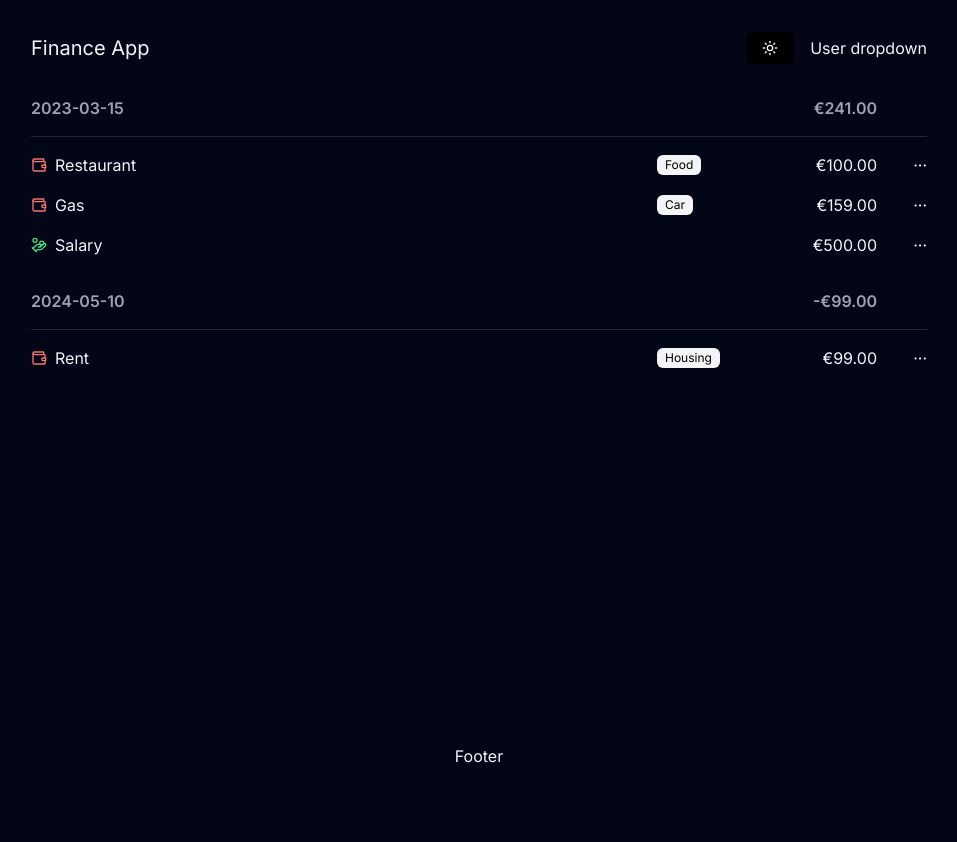
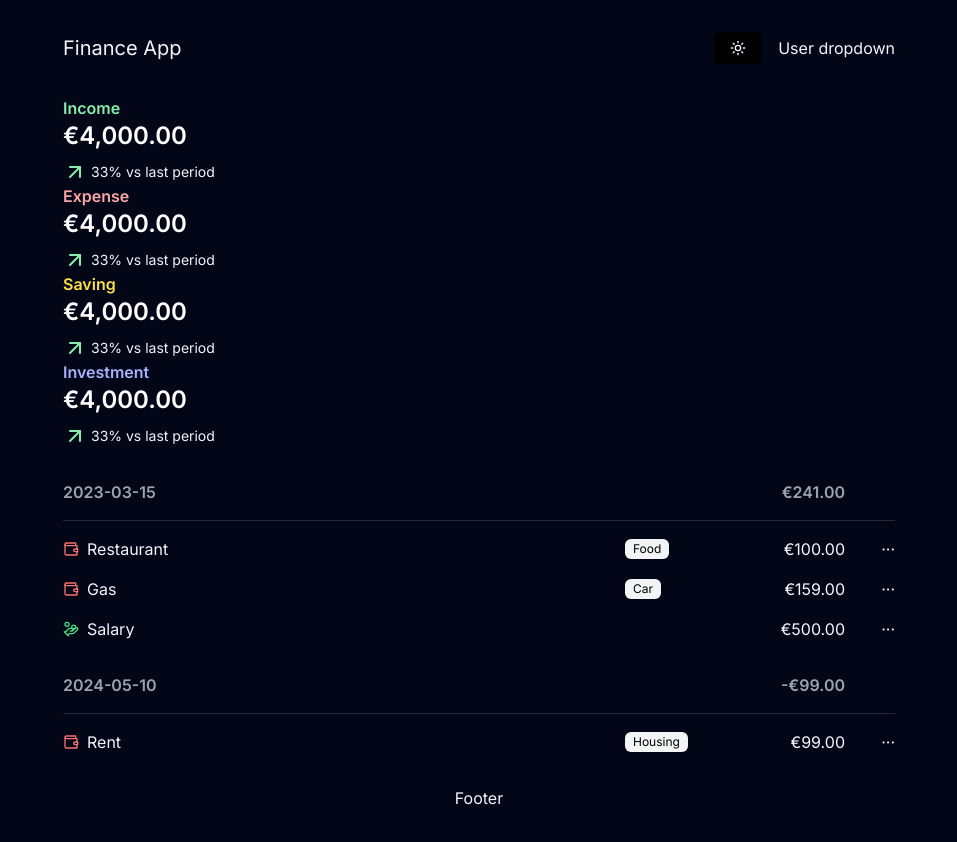
Before and after one commit to sokkhengg/finance-app, a Next.js app: page /dashboard in a window 1280 px wide. Shown: the whole page, without its empty margins (161-1118 px from the left). Before the commit the page ends 800 px from the top, so only its background shows below. Built offline with nearby package versions, Linux system fonts and the light colour scheme; no server answers; data requests are answered from the project's data file.

Commit message:
implement dark mode, fetching and display data

```diff
--- /dev/null
+++ b/app/dashboard/components/trend-fallback.js
@@ -0,0 +1,18 @@
+import Skeleton from "@/components/skeleton";
+
+export default function TrendFallBack() {
+  return (
+    <div className="space-y-5 w-3/5 lg:w-5/6">
+    <div>
+        <Skeleton/>
+    </div>
+    <div className="mb-2">
+    <Skeleton/>
+    </div>
+    <div className="flex space-x-2">
+    <Skeleton/>
+
+    </div>
+  </div>
+  )
+}
--- /dev/null
+++ b/app/dashboard/components/trend.js
@@ -0,0 +1,8 @@
+import BaseTrend from "@/components/trend"
+export default async function Trend({type}) {
+    const response = await fetch(`http://localhost:3100/trends/${type}`)
+    const {amount, prevAmount} = await response.json()
+  return (
+    <BaseTrend type={type} amount={amount} prevAmount={prevAmount}/>
+  )
+}
--- a/app/dashboard/page.js
+++ b/app/dashboard/page.js
@@ -1,11 +1,27 @@
 import { Suspense } from "react";
 import TransactionList from "./components/transaction-list";
 import TransactionListFallBack from "@/components/transaction-list-fallback";
+import Trend from "./components/trend";
+import TrendFallBack from "./components/trend-fallback";
 
 
 export default function Page() {
   return (
     <>
+    <section className="mb-8 gird grid-cols-2 lg:grid-cols-4">
+      <Suspense fallback={<TrendFallBack/>}>
+        <Trend type="Income"/>
+      </Suspense>
+      <Suspense fallback={<TrendFallBack/>}>
+        <Trend type="Expense"/>
+      </Suspense>
+      <Suspense fallback={<TrendFallBack/>}>
+        <Trend type='Saving'/>
+      </Suspense>
+      <Suspense fallback={<TrendFallBack/>}>
+        <Trend type="Investment"/>
+      </Suspense>
+    </section>
     <Suspense fallback={<TransactionListFallBack/>}>
       <TransactionList/>
 
--- a/app/layout.js
+++ b/app/layout.js
@@ -13,7 +13,7 @@ export default function RootLayout({ children }) {
   const theme = useServerDarkMode()
   return (
     <html lang="en" className={theme}>
-      <body className={`${inter.className} min-h-screen flex flex-col`}>{children}</body>
+      <body className={`${inter.className} min-h-screen flex flex-col px-8`}>{children}</body>
     </html>
   )
 }
--- a/db.json
+++ b/db.json
@@ -32,5 +32,27 @@
         "category": "Housing",
         "created_at": "2024-05-10T23:00:00"
       }
+    ],
+    "trends": [
+    {
+      "id": "Income",
+      "amount": 4000,
+      "prevAmount": 3000
+    },
+    {
+      "id": "Expense",
+      "amount": 4000,
+      "prevAmount": 3000
+    },
+    {
+      "id": "Saving",
+      "amount": 4000,
+      "prevAmount": 3000
+    },
+    {
+      "id": "Investment",
+      "amount": 4000,
+      "prevAmount": 3000
+    }
     ]
   }
```
